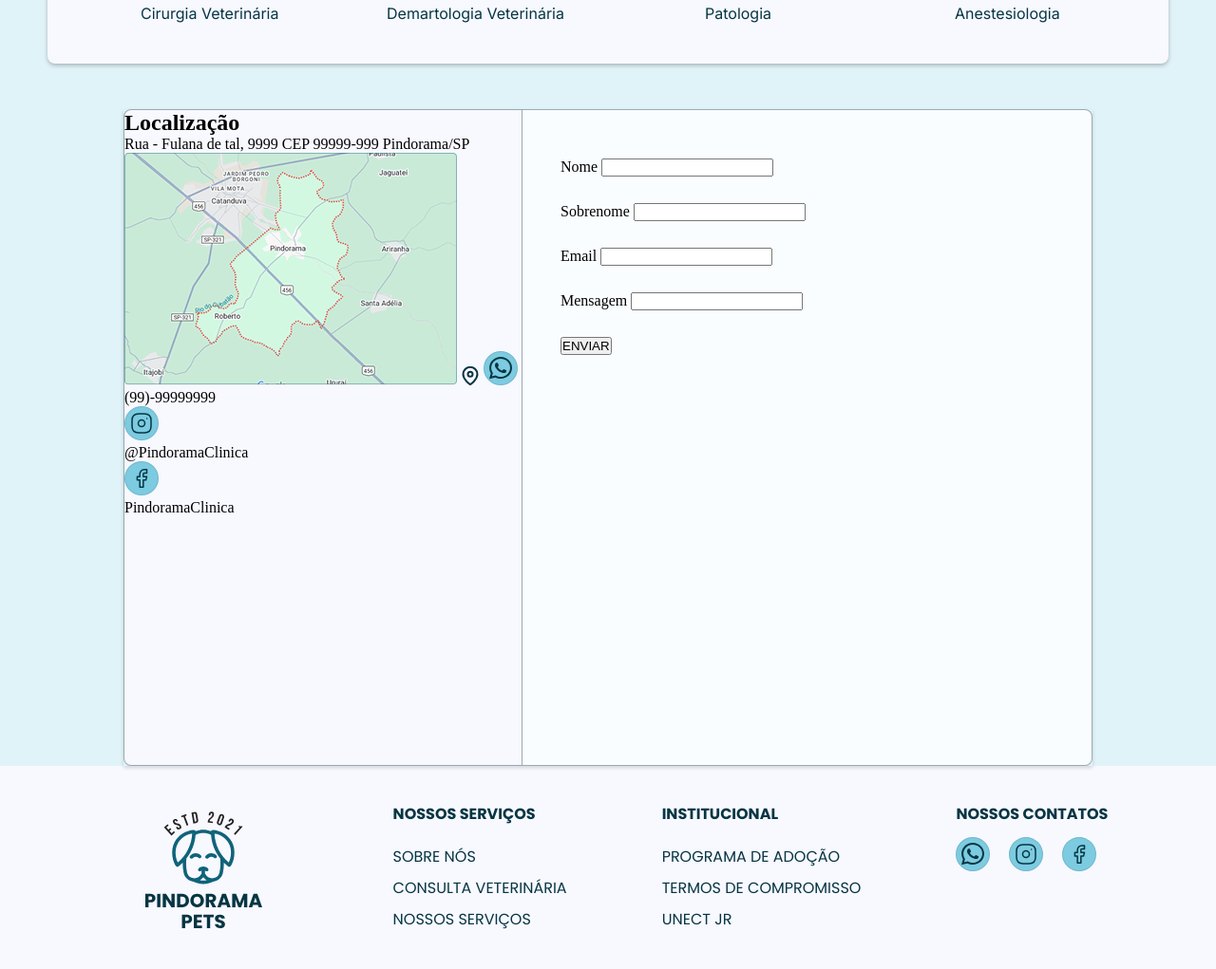
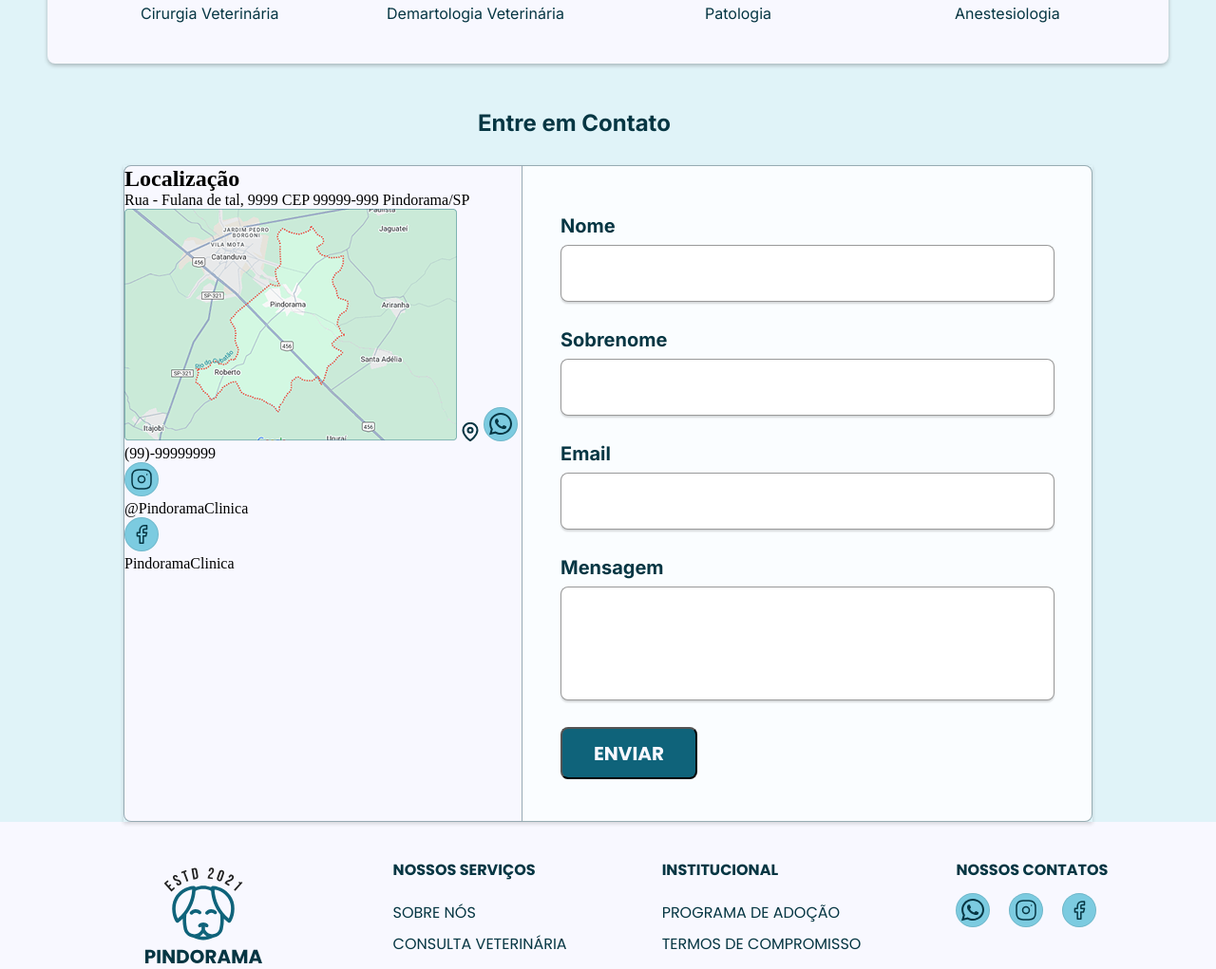
Before and after one commit to joaovitorrom/ProjetoTraineeUnect, a plain HTML site: page index.html in a window 1280 px wide. Shown: the part 2456-3477 px from the top of the page at 95% size. Drawn offline with nearby package versions, Linux system fonts and the light colour scheme.

Commit message:
estiliza formulário e posiciona nome da seção

```diff
--- a/index.html
+++ b/index.html
@@ -107,6 +107,8 @@
                 <h2 class="tipoNomesPro" id="nomeMed4">fulano</h2>
                     <h3 class="tipoCargo" id="cargoMed4">Anestesiologia</h3>
         </div>
+
+        <h1 id="entreContato">Entre em Contato</h1>
         <div class="container-contato">
             <div class="info-form">
                 <h2>Localização</h2>
--- a/style.css
+++ b/style.css
@@ -727,6 +727,17 @@ input[type="radio"]:checked {
 /* Posicionamento */
 /* Nossos profissionais */
 
+
+#entreContato {
+    margin-left: 503px;
+    color: var(--Colors-blue1100, #063643);
+    font-family: Inter;
+    font-size: 24px;
+    font-style: normal;
+    font-weight: 700;
+    line-height: normal;
+}
+
 /* Container Contato */
 .container-contato {
     position: relative;
@@ -741,6 +752,7 @@ input[type="radio"]:checked {
     margin-top: 30px;
 }
 
+
 .info-form {
     position: relative;
     width: 420px;
@@ -750,6 +762,7 @@ input[type="radio"]:checked {
     border: 1px solid rgba(6, 54, 67, 0.40);
     background: var(--Colors-white, #F8F8FF);
 }
+
 
 /* Formulário */
 .container-form {
@@ -769,6 +782,108 @@ input[type="radio"]:checked {
     justify-content: flex-end;
     align-items: flex-start;
     gap: 28px;
+}
+
+label {
+    color: #063643;
+    font-family: Inter;
+    font-size: 20px;
+    font-style: normal;
+    font-weight: 700;
+    line-height: normal;
+}
+
+#nome {
+    width: 520px;
+    height: 60px;
+    flex-shrink: 0;
+    border-radius: 8px;
+    border: 1px solid rgba(0, 0, 0, 0.40);
+    box-shadow: 0px 2px 2px 0px rgba(0, 0, 0, 0.15);
+    margin-top: 8px;
+    cursor: pointer;
+}
+
+#nome:hover {
+    border-radius: 8px;
+    border: 2px solid #063643;
+    box-shadow: 0px 2px 4px 0px rgba(6, 54, 67, 0.15);
+}
+
+#sobrenome {
+    width: 520px;
+    height: 60px;
+    flex-shrink: 0;
+    border-radius: 8px;
+    border: 1px solid rgba(0, 0, 0, 0.40);
+    box-shadow: 0px 2px 2px 0px rgba(0, 0, 0, 0.15);
+    margin-top: 8px;
+    cursor: pointer;
+}
+
+#sobrenome:hover {
+    border-radius: 8px;
+    border: 2px solid #063643;
+    box-shadow: 0px 2px 4px 0px rgba(6, 54, 67, 0.15);
+}
+
+#email {
+    width: 520px;
+    height: 60px;
+    flex-shrink: 0;
+    border-radius: 8px;
+    border: 1px solid rgba(0, 0, 0, 0.40);
+    box-shadow: 0px 2px 2px 0px rgba(0, 0, 0, 0.15);
+    margin-top: 8px;
+    cursor: pointer;
+}
+
+#email:hover {
+    border-radius: 8px;
+    border: 2px solid #063643;
+    box-shadow: 0px 2px 4px 0px rgba(6, 54, 67, 0.15);
+}
+
+#msg {
+    width: 520px;
+    height: 120px;
+    flex-shrink: 0;
+    border-radius: 8px;
+    border: 1px solid rgba(0, 0, 0, 0.40);
+    box-shadow: 0px 2px 2px 0px rgba(0, 0, 0, 0.15);
+    margin-top: 8px;
+    cursor: pointer;
+}
+
+#msg:hover {
+    border-radius: 8px;
+    border: 2px solid #063643;
+    box-shadow: 0px 2px 4px 0px rgba(6, 54, 67, 0.15);
+}
+
+#botao-form{
+    display: flex;
+    align-items: flex-start;
+    width: 144px;
+    height: 55px;
+    padding: 8px 4px;
+    justify-content: center;
+    align-items: center;
+    gap: 10px;
+    border-radius: 8px;
+    background: var(--Colors-blue1000, #0F637A);
+    color: #F8F8FF;
+    font-family: Poppins;
+    font-size: 20px;
+    font-style: normal;
+    font-weight: 700;
+    line-height: normal;
+    cursor: pointer;
+}
+
+#botao-form:hover {
+    border-radius: 8px;
+    background: #063643;
 }
 /* Formulário */
 
```
